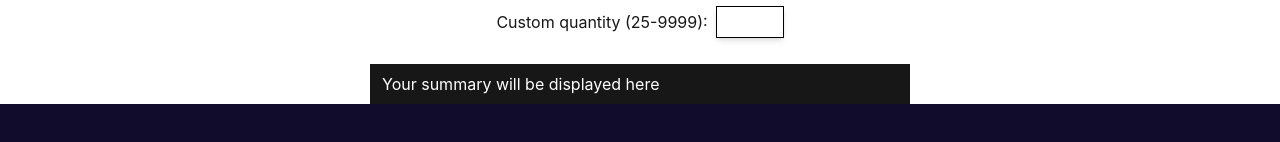
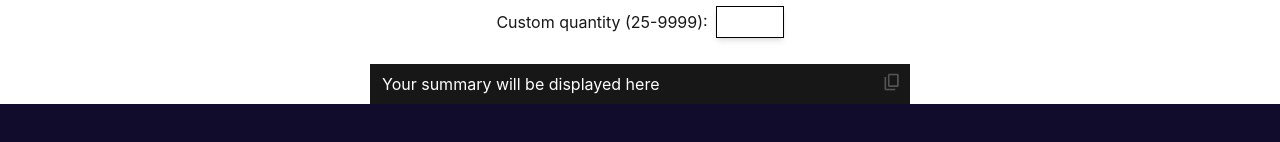
Before and after one commit to VictorDeAbreuAndrade/resumifai-web, a Next.js app: page / in a window 1280 px wide. Shown: the part 284-426 px from the top of the page. Built offline with nearby package versions, Linux system fonts and the light colour scheme; no server answers.

Commit message:
Adjust copy icon

```diff
--- a/src/components/Main.jsx
+++ b/src/components/Main.jsx
@@ -77,7 +77,7 @@ export function Main() {
       setCopyButtonText("Copied!");
       setTimeout(() => {
         setCopyButtonText("Copy");
-      }, 2000); // Reset button text after 2 seconds
+      }, 500); // Reset button text after 2 seconds
     } catch (err) {
       console.error("Failed to copy text: ", err);
       setCopyButtonText("Failed!");
@@ -249,13 +249,13 @@ export function Main() {
       </div>
       <div className="relative min-h-fit p-2 px-3 max-w-135 mx-auto m-4 bg-neutral-900 flex text-justify text-white">
         {
-        isSummaryAvailable &&
+        // isSummaryAvailable &&
         (
           <button
             onClick={handleCopySummary}
             className={`absolute top-0.5 right-0.5 p-1.5 rounded-lg transition-all opacity-30 hover:opacity-70 ${
               copyButtonText === "Copied!"
-                ? "active:scale-70"
+                ? "scale-70"
                 : ""
             }`}
             title="Copy summary"
```
